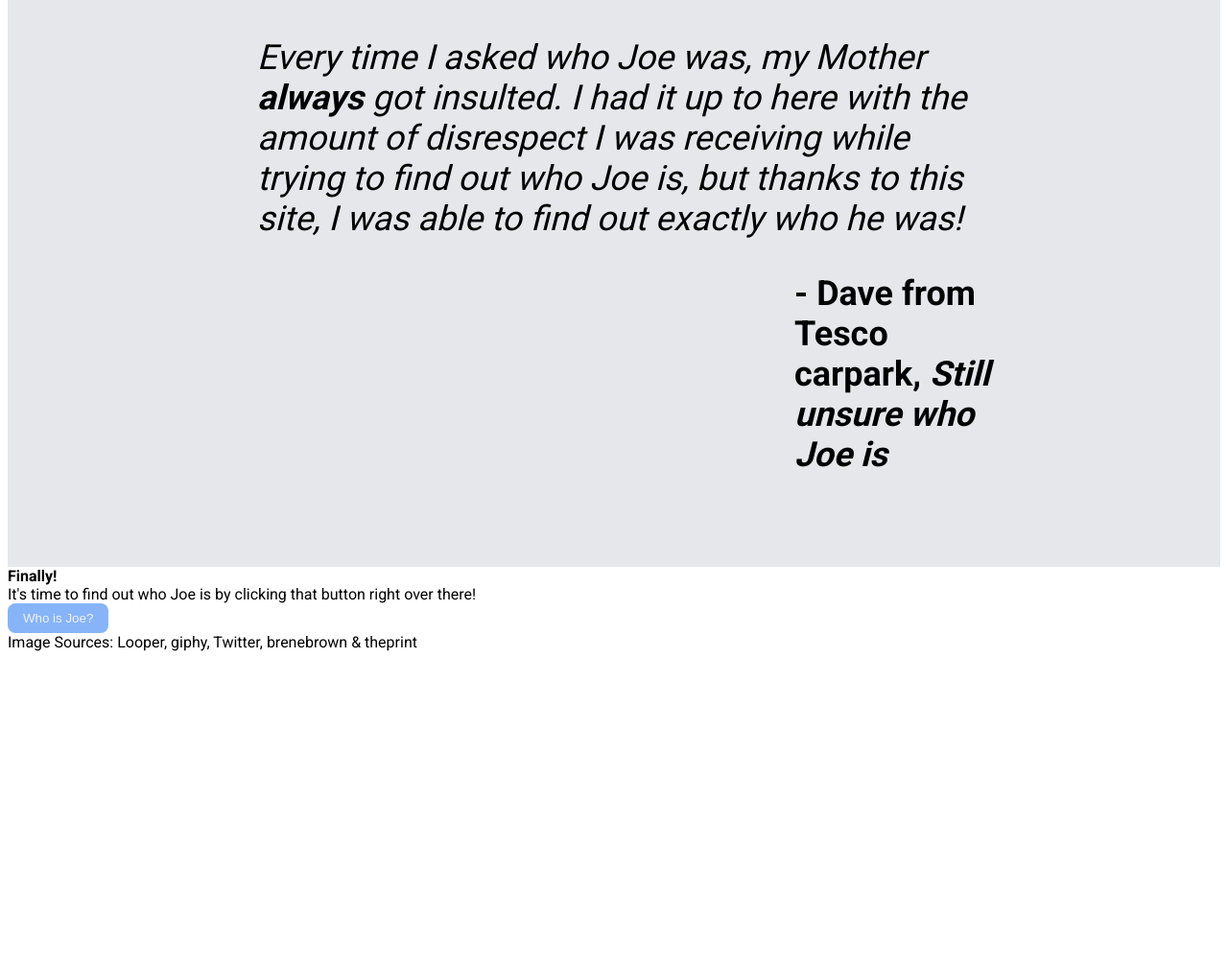
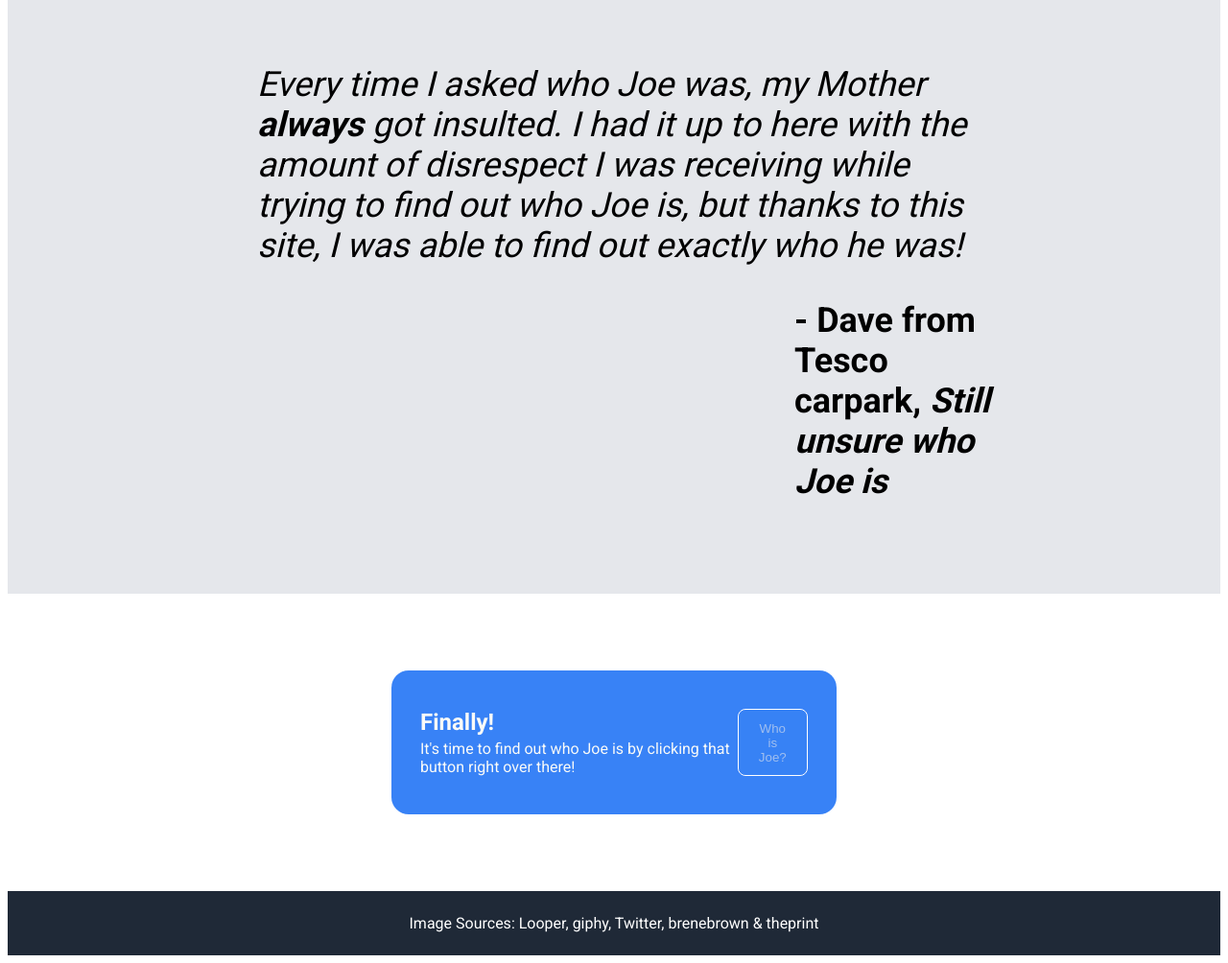
Before and after one commit to JDon492/landing-page-project, a plain HTML site: page index.html in a window 1280 px wide. Shown: the part 1285-2289 px from the top of the page at 96% size. Before the commit the page ends 1972 px from the top, so only its background shows below. Drawn offline with Linux system fonts and the light colour scheme.

Commit message:
Updated and completed banner and footer sections
 + Adjusted margins on info section and quote section.

```diff
--- a/index.html
+++ b/index.html
@@ -59,8 +59,10 @@
             </div>
         </div>
         <div class="banner">
-            <div class="banner-header"><strong>Finally!</strong></div>
-            <div class="banner-info">It's time to find out who Joe is by clicking that button right over there!</div>
+            <div class="banner-info">
+                <div class="banner-header"><strong>Finally!</strong></div>
+                <div class="banner-text">It's time to find out who Joe is by clicking that button right over there!</div>
+            </div>
             <div class="banner-button"><button type="button"title="Still haven't learnt yet, huh?"><a class="button-link" href="###">Who is Joe?</a></button></div>
         </div>
         <div class="footer">Image Sources: Looper, giphy, Twitter, brenebrown & theprint</div>
--- a/style.css
+++ b/style.css
@@ -42,7 +42,7 @@ a {
     display: flex;
     background-color: #1F2937;
     justify-content: space-evenly;
-    padding: 200px 60px 100px 60px;
+    padding: 200px 100px 100px 100px;
 }
 
 .info-head {
@@ -67,7 +67,7 @@ a {
     border: 2px solid #1F2960;
     border-radius: 8px;
     height: auto;
-    max-width: 450px;
+    max-width: 500px;
     animation-name: sonic;
     animation-duration: 5s;
     animation-iteration-count: infinite;
@@ -156,3 +156,43 @@ button:active {
     font-style: italic;
     flex-wrap: wrap;
 }
+
+.banner {
+    display: flex;
+    margin: 80px 400px;
+    background-color: #3882F6;
+    border-radius: 18px;
+    padding: 40px 30px;
+    justify-content: space-around;
+}
+
+.banner-info {
+    display: flex;
+    color: #F9FAF8;
+    flex-direction: column;
+    gap: 4px;
+}
+
+.banner-header, .banner-text {
+    display: flex;
+}
+
+.banner-header {
+    font-size: 24px;
+}
+
+.banner-button {
+    display: flex;
+    border-color: solid white;
+    border: 1px solid white;
+    border-radius: 8px;
+}
+
+.footer {
+    display: flex;
+    background-color:#1F2937;
+    justify-content: center;
+    align-items: center;
+    padding: 24px;
+    color: white;
+}
```
